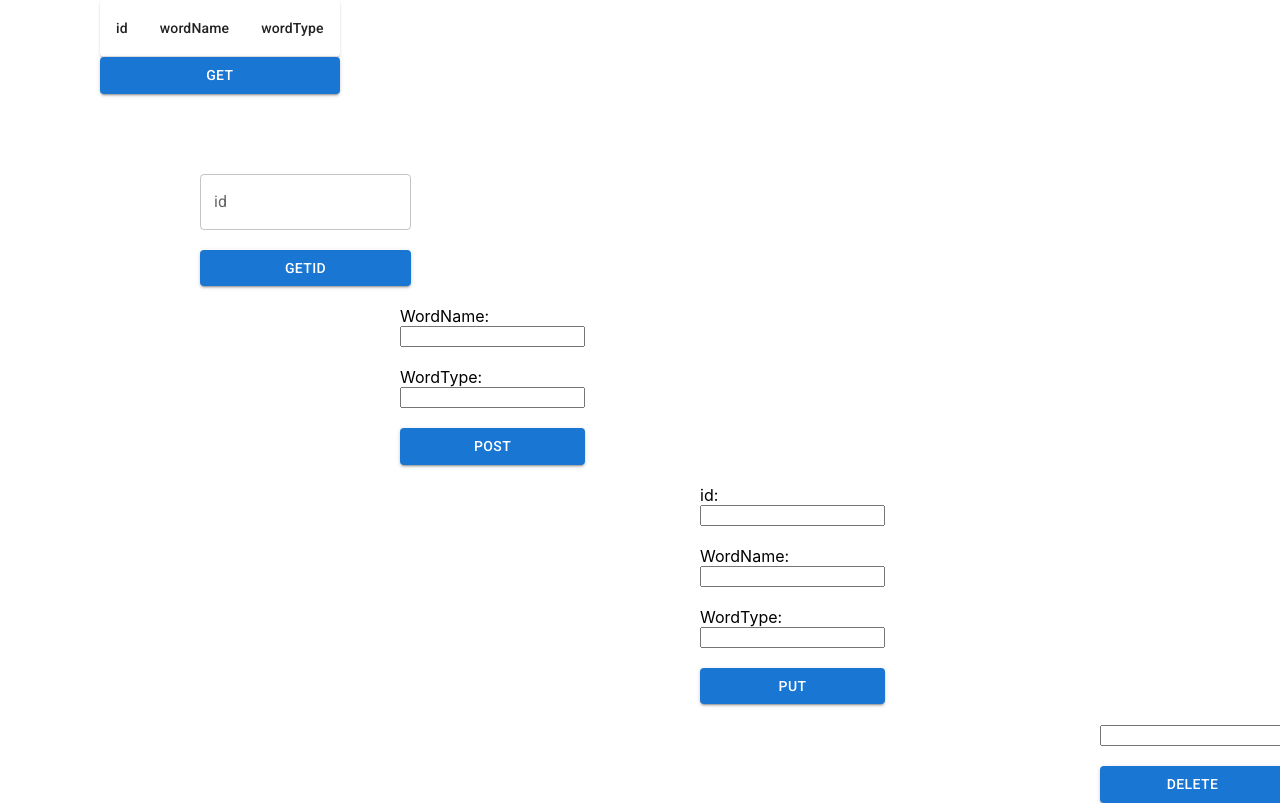
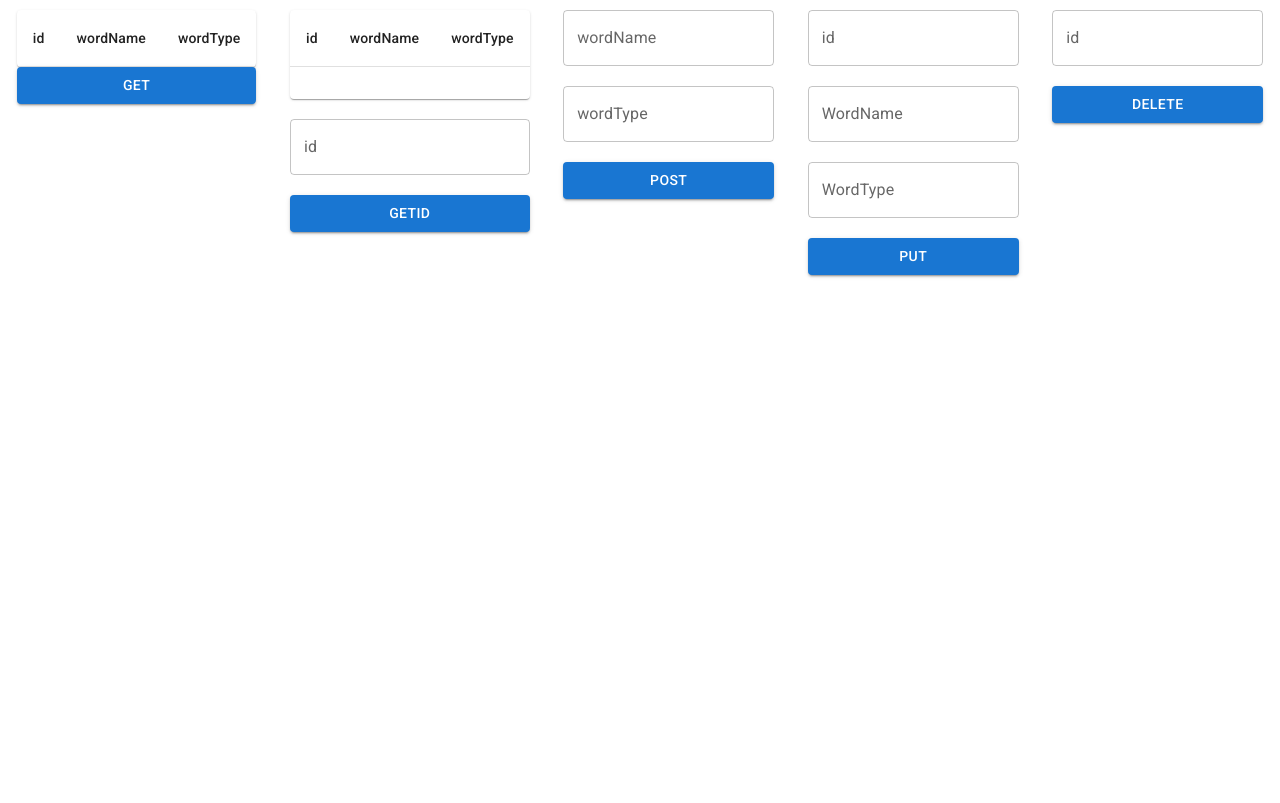
Before and after one commit to EastFurutani/wpReact_Repo, a React (Create React App) app: page / in a window 1280 px wide. Built offline with nearby package versions, Linux system fonts and the light colour scheme.

Commit message:
継続deploy

```diff
--- a/src/Main.js
+++ b/src/Main.js
@@ -85,33 +85,35 @@ const Main = () => {
         return {id, wordName, wordType};
     }
 
-    const rows = [
-        createData(3, "aiu", "kakiku"),
-        createData(8, "sui", "asu"),
-    ];
+    const rows = [];
     let rowData;
 
-    /* const wordsText = words.map((word) =>{
+    const rows2 = [
+        createData(getData.id, getData.wordName, getData.wordType)
+    ]
+
+    const wordsText = words.map((word) =>{
         rowData = createData(word.id, word.wordName, word.wordType);
         rows.push(rowData);
-    }) */
+    })
 
     return (
-        <div>
+        <Box
+            sx={{
+                position: "relative",
+                top: 10,
+                display: "flex",
+                flexDirection: "row",
+                justifyContent: "space-evenly"
+            }}
+        >
             <Box
                 sx={{
-                    position: "relative",
-                    left: 100,
                     display: "inline-flex",
-                    flexDirection: "column",
+                    flexDirection: "column"
                 }}
             >
-                {/* {wordsText} */}
-                {/* {words.map((word) =>{
-                    rowData = createData(word.id, word.wordName, word.wordType);
-                    rows.push(rowData);
-                })}
-                {console.log(rows)} */}
+                {wordsText}
 
                 <TableContainer component={Paper}>
                     <Table aria-label="simple table">
@@ -123,7 +125,7 @@ const Main = () => {
                             </TableRow>
                         </TableHead>
                         <TableBody>
-                            {rows.map((row) => {
+                            {rows.map((row) => (
                                 <TableRow
                                     key={row.id}
                                     sx={{ '&:last-child td, &:last-child th': { border: 0 } }}
@@ -132,7 +134,7 @@ const Main = () => {
                                     <TableCell align="right">{row.wordName}</TableCell>
                                     <TableCell align="right">{row.wordType}</TableCell>
                                 </TableRow>
-                            })}
+                            ))}
                         </TableBody>
                     </Table>
                 </TableContainer>
@@ -145,17 +147,40 @@ const Main = () => {
 
             <Box
                 sx={{
-                    position: "relative",
-                    left: 200,
                     display: "inline-flex",
-                    flexDirection: "column",
+                    flexDirection: "column"
                 }}
             >
-                {getData.id}
+                {/* {getData.id}
                 <br />
                 {getData.wordName}
                 <br />
-                {getData.wordType}
+                {getData.wordType} */}
+
+                <TableContainer component={Paper}>
+                    <Table aria-label="simple table">
+                        <TableHead>
+                            <TableRow>
+                                <TableCell align="right">id</TableCell>
+                                <TableCell align="right">wordName</TableCell>
+                                <TableCell align="right">wordType</TableCell>
+                            </TableRow>
+                        </TableHead>
+                        <TableBody>
+                            {rows2.map((row) => (
+                                <TableRow
+                                    key={row.id}
+                                    sx={{ '&:last-child td, &:last-child th': { border: 0 } }}
+                                >
+                                    <TableCell component="th" scope="row">{row.id}</TableCell>
+                                    <TableCell align="right">{row.wordName}</TableCell>
+                                    <TableCell align="right">{row.wordType}</TableCell>
+                                </TableRow>
+                            ))}
+                        </TableBody>
+                    </Table>
+                </TableContainer>
+
                 <br />
                 <TextField variant="outlined" label="id" value={getId} onChange={(e) => setGetIdOnly(e.target.value)}></TextField>
                 {/* <input value={getId} onChange={(e) => setGetIdOnly(e.target.value)}></input> */}
@@ -170,17 +195,13 @@ const Main = () => {
 
             <Box
                 sx={{
-                    position: "relative",
-                    left: 400,
                     display: "inline-flex",
-                    flexDirection: "column",
+                    flexDirection: "column"
                 }}
             >
-                WordName:
-                <input value={postText} onChange={(e) => setPostText(e.target.value)}></input>
+                <TextField variant="outlined" label="wordName" value={postText} onChange={(e) => setPostText(e.target.value)}></TextField>
                 <br />
-                WordType:
-                <input value={postText2} onChange={(e) => setPostText2(e.target.value)}></input>
+                <TextField variant="outlined" label="wordType" value={postText2} onChange={(e) => setPostText2(e.target.value)}></TextField>
                 <br />
                 <Button variant="contained" onClick={() => PostEvent()}>Post</Button>
             </Box>
@@ -190,20 +211,15 @@ const Main = () => {
 
             <Box
                 sx={{
-                    position: "relative",
-                    left: 700,
                     display: "inline-flex",
-                    flexDirection: "column",
+                    flexDirection: "column"
                 }}
             >
-                id:
-                <input value={putId} onChange={(e) => setPutId(e.target.value)}></input>
+                <TextField variant="outlined" label="id" value={putId} onChange={(e) => setPutId(e.target.value)}></TextField>
                 <br />
-                WordName:
-                <input value={putText} onChange={(e) => setPutText(e.target.value)}></input>
+                <TextField variant="outlined" label="WordName" value={putText} onChange={(e) => setPutText(e.target.value)}></TextField>
                 <br />
-                WordType:
-                <input value={putText2} onChange={(e) => setPutText2(e.target.value)}></input>
+                <TextField variant="outlined" label="WordType" value={putText2} onChange={(e) => setPutText2(e.target.value)}></TextField>
                 <br />
                 <Button variant="contained" onClick={() => PutEvent()}>Put</Button>
             </Box>
@@ -213,17 +229,15 @@ const Main = () => {
 
             <Box
                 sx={{
-                    position: "relative",
-                    left: 1100,
                     display: "inline-flex",
-                    flexDirection: "column",
+                    flexDirection: "column"
                 }}
             >
-                <input value={deleteId} onChange={(e) => setDeleteId(e.target.value)}></input>
+                <TextField variant="outlined" label="id" value={deleteId} onChange={(e) => setDeleteId(e.target.value)}></TextField>
                 <br />
                 <Button variant="contained" onClick={() => DeleteEvent()}>Delete</Button>
             </Box>
-        </div>
+        </Box>
     )
 }
 
```
